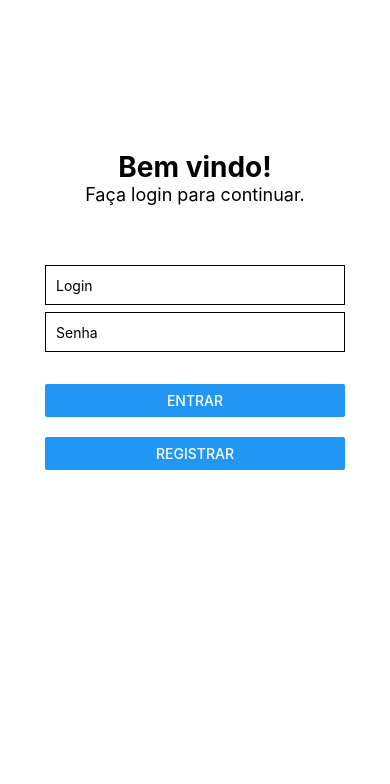
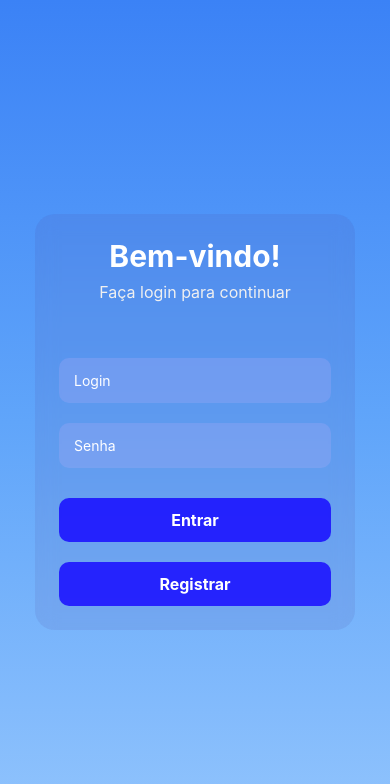
Before and after one commit to WillianPontes-prog/Digital-Funcionario, a React Native app: screen /Login in a window 390 px wide. Shown: the top 784 px of the page. Built offline with nearby package versions, Linux system fonts and the light colour scheme.

Commit message:
login bunito e chat com avatar

```diff
--- a/package.json
+++ b/package.json
@@ -20,7 +20,8 @@
     "react-native": "0.79.2",
     "react-native-safe-area-context": "^5.4.0",
     "react-native-screens": "^4.10.0",
-    "react-native-web": "^0.20.0"
+    "react-native-web": "^0.20.0",
+    "expo-linear-gradient": "~14.1.4"
   },
   "devDependencies": {
     "@babel/core": "^7.20.0"
--- a/screens/ChatScreen.js
+++ b/screens/ChatScreen.js
@@ -1,18 +1,112 @@
-import React from 'react';
-import { View, Text, StyleSheet } from 'react-native';
+import React, { useState } from 'react';
+import { View, Text, StyleSheet, TouchableOpacity, TextInput, Image, Dimensions } from 'react-native';
 
-export default function ChatScreen() {
+export default function ChatScreen({ navigation }) {
+  const [message, setMessage] = useState('');
+
   return (
     <View style={styles.container}>
-      <Text style={{ fontSize: 24 }}>Bem-vindo à Home!</Text>
+      {/* Abas estilo navegador */}
+      <View style={styles.tabsWrapper}>
+        <View style={styles.tabsContainer}>
+          {/* Aba "Chat" */}
+          <View style={[styles.tab, styles.inactiveTab]}>
+            <Text style={styles.tabText}>Chat</Text>
+          </View>
+
+          {/* Aba "Recursos" */}
+          <TouchableOpacity
+            style={styles.tab}
+            onPress={() => navigation.navigate('FunctionScreen')}
+          >
+            <Text style={styles.tabText}>Recursos</Text>
+          </TouchableOpacity>
+        </View>
+      </View>
+
+      {/* Avatar centralizado */}
+      <View style={styles.avatarContainer}>
+        <Image
+          source={require('../assets/avatar.png')} // Atualize para o caminho correto no seu projeto
+          style={styles.avatar}
+        />
+      </View>
+
+      {/* Input logo abaixo do avatar */}
+      <View style={styles.inputContainer}>
+        <TextInput
+          style={styles.input}
+          placeholder="Digite sua mensagem..."
+          placeholderTextColor="#888"
+          value={message}
+          onChangeText={setMessage}
+        />
+      </View>
     </View>
   );
 }
 
+const { width } = Dimensions.get('window');
+const tabWidth = width * 0.4; // 40% da largura da tela para cada aba
+
 const styles = StyleSheet.create({
   container: {
     flex: 1,
+    backgroundColor: '#f9fafb',
+  },
+  tabsWrapper: {
     alignItems: 'center',
-    justifyContent: 'center',
+    paddingTop: 50,
+  },
+  tabsContainer: {
+    flexDirection: 'row',
+    borderBottomWidth: 1,
+    borderColor: '#ccc',
+    borderRadius: 12,
+    overflow: 'hidden',
+  },
+  tab: {
+    width: tabWidth,
+    backgroundColor: '#e0e7ff',
+    paddingVertical: 12,
+    alignItems: 'center',
+    borderTopLeftRadius: 12,
+    borderTopRightRadius: 12,
+  },
+  inactiveTab: {
+    backgroundColor: '#c7d2fe',
+  },
+  tabText: {
+    color: '#1e3a8a',
+    fontWeight: 'bold',
+    fontSize: 16,
+  },
+  avatarContainer: {
+    alignItems: 'center',
+    marginTop: 60,
+  },
+  avatar: {
+    width: 140,
+    height: 140,
+    borderRadius: 70,
+  },
+  inputContainer: {
+    alignItems: 'center',
+    marginTop: 20,
+  },
+  input: {
+    width: '90%',
+    backgroundColor: '#fff',
+    borderRadius: 24,
+    paddingHorizontal: 20,
+    paddingVertical: 12,
+    fontSize: 16,
+    borderColor: '#ccc',
+    borderWidth: 1,
+    shadowColor: '#000',
+    shadowOpacity: 0.05,
+    shadowOffset: { width: 0, height: 2 },
+    shadowRadius: 4,
+    elevation: 2,
   },
 });
--- a/screens/LoginScreen.js
+++ b/screens/LoginScreen.js
@@ -1,74 +1,99 @@
 import React, { useState } from 'react';
-import { StyleSheet, Text, View, TextInput, Button } from 'react-native';
+import { StyleSheet, Text, View, TextInput, TouchableOpacity } from 'react-native';
+import { LinearGradient } from 'expo-linear-gradient';
 
 export default function LoginScreen({ navigation }) {
   const [loginUser, setLoginUser] = useState('');
   const [passwordUser, setPasswordUser] = useState('');
 
   return (
-    <View style={styles.container}>
-      <View style={styles.textLoginBox}>
-        <Text style={{ fontSize: 28, fontWeight: "bold" }}>Bem vindo!</Text>
-        <Text style={{ fontSize: 18 }}>Faça login para continuar.</Text>
+    <LinearGradient
+      colors={['#3b82f6', '#60a5fa', '#93c5fd']}
+      style={styles.container}
+    >
+      <View style={styles.box}>
+        <Text style={styles.title}>Bem-vindo!</Text>
+        <Text style={styles.subtitle}>Faça login para continuar</Text>
+
         <TextInput
-          style={[styles.input, { marginTop: 60 }]}
+          style={[styles.input, { marginTop: 40 }]}
           onChangeText={setLoginUser}
           value={loginUser}
           placeholder="Login"
+          placeholderTextColor="#fff"
           keyboardType="email-address"
         />
+
         <TextInput
-          style={[styles.input, { marginTop: -5 }]}
+          style={styles.input}
           onChangeText={setPasswordUser}
           value={passwordUser}
           placeholder="Senha"
-          secureTextEntry={true}
+          placeholderTextColor="#fff"
+          secureTextEntry
         />
 
-        <View style={{ width: 300, marginTop: 20 }}>
-          <Button
-            title="Entrar"
-            onPress={() => {
-              navigation.navigate('Chat');
-            }}
-          />
-        </View>
+        <TouchableOpacity style={styles.button} onPress={() => navigation.navigate('Chat')}>
+          <Text style={styles.buttonText}>Entrar</Text>
+        </TouchableOpacity>
 
-        <View style={{ width: 300, marginTop: 20 }}>
-          <Button
-            title="Registrar"
-            onPress={() => {
-              navigation.navigate('Register');
-            }}
-          />
-        </View>
-
+        <TouchableOpacity style={[styles.button, styles.buttonSecondary]} onPress={() => navigation.navigate('Register')}>
+          <Text style={styles.buttonText}>Registrar</Text>
+        </TouchableOpacity>
       </View>
-    </View>
+    </LinearGradient>
   );
 }
 
 const styles = StyleSheet.create({
   container: {
     flex: 1,
-    backgroundColor: '#fff',
+    justifyContent: 'center',
     alignItems: 'center',
-    justifyContent: 'center',
   },
-  textLoginBox: {
-    flex: 1,
-    widgth: 300,
-    height: 900,
-    backgroundColor: '#fff',
+  box: {
+    width: 320,
+    padding: 24,
+    backgroundColor: 'rgba(81, 61, 150, 0.1)',
+    borderRadius: 20,
+    backdropFilter: 'blur(10px)',
     alignItems: 'center',
-    justifyContent: 'top',
-    marginTop: 150,
+  },
+  title: {
+    fontSize: 30,
+    fontWeight: 'bold',
+    color: '#fff',
+    marginBottom: 8,
+  },
+  subtitle: {
+    fontSize: 16,
+    color: '#f0f0f0',
+    marginBottom: 16,
   },
   input: {
-    height: 40,
-    width: 300,
-    margin: 12,
-    borderWidth: 1,
-    padding: 10,
+    width: '100%',
+    height: 45,
+    borderRadius: 10,
+    paddingHorizontal: 15,
+    marginVertical: 10,
+    backgroundColor: 'rgba(178, 173, 252, 0.25)',
+    color: '#f8f8f8',
+  },
+  button: {
+    backgroundColor: 'rgba(17, 0, 255, 0.79)',
+    paddingVertical: 12,
+    paddingHorizontal: 20,
+    borderRadius: 10,
+    marginTop: 20,
+    width: '100%',
+    alignItems: 'center',
+  },
+  buttonSecondary: {
+    backgroundColor: 'rgba(17, 0, 255, 0.79)',
+  },
+  buttonText: {
+    color: '#fff',
+    fontSize: 16,
+    fontWeight: 'bold',
   },
 });
```
Also changed, not shown: 2 other files (tests, documents, lock files or other folders).
